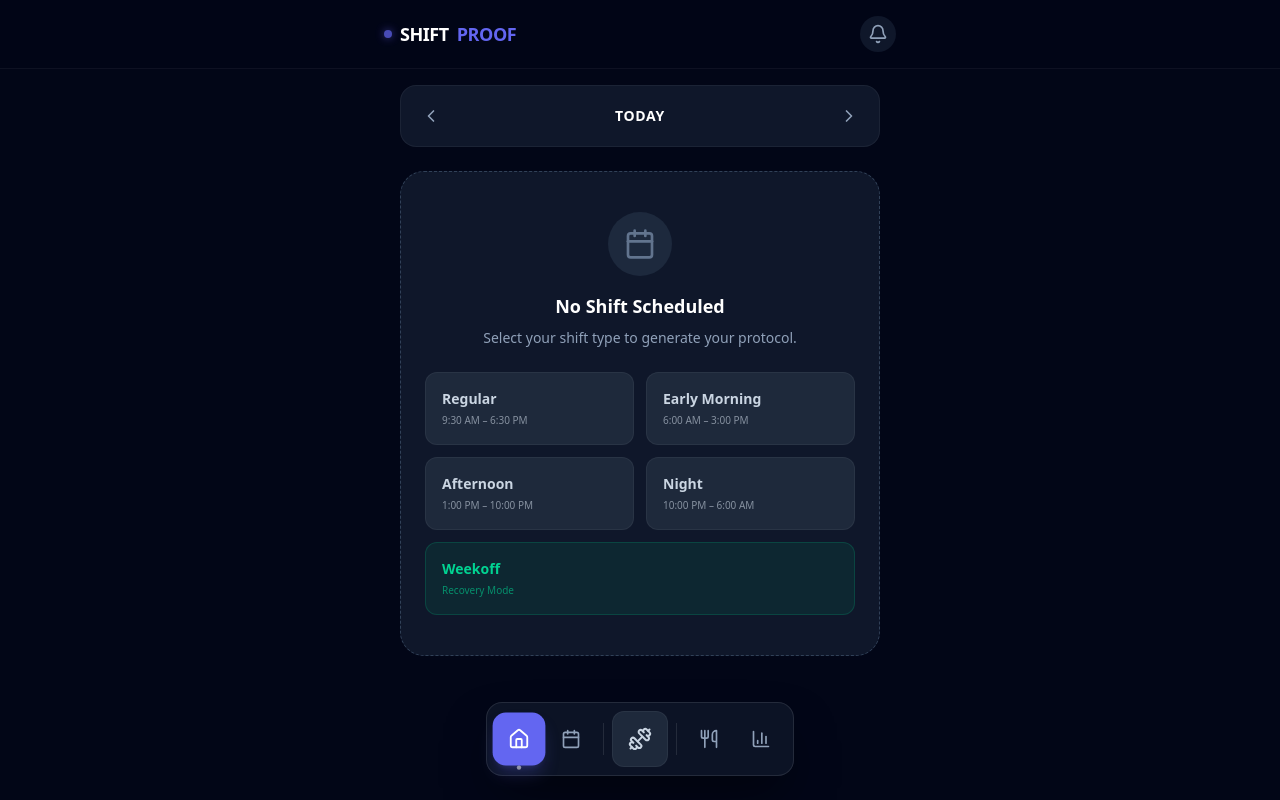
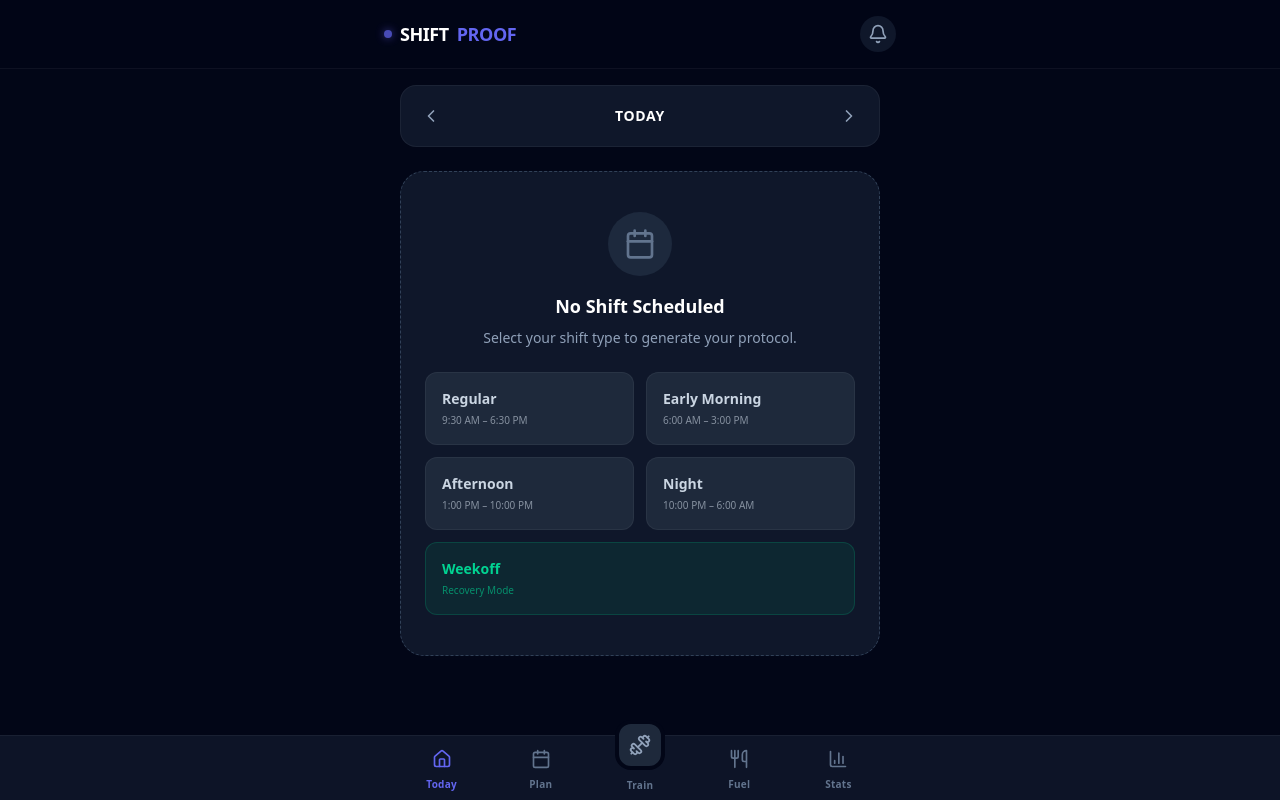
Before and after one commit to Toymakerftw/shift-proof, a React (Vite) app: page / in a window 1280 px wide. Built offline with nearby package versions, Linux system fonts and the light colour scheme.

Commit message:
fix: redesign navbar to fixed glass-morphism bar and update PWA theme color to dark

```diff
--- a/index.html
+++ b/index.html
@@ -6,7 +6,7 @@
     <meta name="viewport" content="width=device-width, initial-scale=1.0, maximum-scale=1.0, user-scalable=no, viewport-fit=cover" />
     <meta name="apple-mobile-web-app-capable" content="yes" />
     <meta name="apple-mobile-web-app-status-bar-style" content="black-translucent" />
-    <meta name="theme-color" content="#ffffff" />
+    <meta name="theme-color" content="#020617" />
     <title>Shift-Proof Scheduler</title>
   </head>
   <body>
--- a/src/App.tsx
+++ b/src/App.tsx
@@ -806,39 +806,42 @@ export default function App() {
         )}
       </main>
 
-      {/* Floating Dock Navigation */}
-      <nav className="fixed bottom-6 left-1/2 -translate-x-1/2 bg-surface/80 backdrop-blur-2xl border border-white/10 p-2 rounded-2xl shadow-2xl z-50 flex items-center gap-1 shadow-black/50">
-         <NavButton active={activeTab === 'today'} onClick={() => setActiveTab('today')} icon={<Home size={20} />} />
-         <NavButton active={activeTab === 'calendar'} onClick={() => setActiveTab('calendar')} icon={<CalendarIcon size={20} />} />
+      {/* Fixed Bottom Navigation */}
+      <nav className="fixed bottom-0 left-0 right-0 bg-surface/90 backdrop-blur-xl border-t border-white/5 pb-[env(safe-area-inset-bottom)] z-50">
+         <div className="flex justify-around items-center h-16 max-w-lg mx-auto px-2">
+            <NavButton active={activeTab === 'today'} onClick={() => setActiveTab('today')} icon={<Home size={20} />} label="Today" />
+            <NavButton active={activeTab === 'calendar'} onClick={() => setActiveTab('calendar')} icon={<CalendarIcon size={20} />} label="Plan" />
 
-         <div className="w-px h-8 bg-white/10 mx-1"></div>
+            <NavButton active={activeTab === 'workouts'} onClick={() => setActiveTab('workouts')} icon={<Dumbbell size={22} />} label="Train" isMain />
 
-         <NavButton active={activeTab === 'workouts'} onClick={() => setActiveTab('workouts')} icon={<Dumbbell size={24} />} isMain />
-
-         <div className="w-px h-8 bg-white/10 mx-1"></div>
-
-         <NavButton active={activeTab === 'nutrition'} onClick={() => setActiveTab('nutrition')} icon={<Utensils size={20} />} />
-         <NavButton active={activeTab === 'stats'} onClick={() => setActiveTab('stats')} icon={<BarChart3 size={20} />} />
+            <NavButton active={activeTab === 'nutrition'} onClick={() => setActiveTab('nutrition')} icon={<Utensils size={20} />} label="Fuel" />
+            <NavButton active={activeTab === 'stats'} onClick={() => setActiveTab('stats')} icon={<BarChart3 size={20} />} label="Stats" />
+         </div>
       </nav>
     </div>
   );
 }
 
-function NavButton({ active, onClick, icon, isMain }: { active: boolean; onClick: () => void; icon: React.ReactNode, isMain?: boolean }) {
+function NavButton({ active, onClick, icon, isMain, label }: { active: boolean; onClick: () => void; icon: React.ReactNode, isMain?: boolean, label: string }) {
   return (
     <button
       onClick={onClick}
       className={cn(
-        "relative flex items-center justify-center transition-all duration-300 rounded-xl",
-        isMain ? "w-14 h-14" : "w-12 h-12",
-        active
-          ? "bg-primary text-white shadow-lg shadow-primary/25 scale-110"
-          : "text-slate-400 hover:text-white hover:bg-white/5",
-        !active && isMain && "bg-surface-hover border border-white/5 text-slate-300"
+        "flex-1 flex flex-col items-center justify-center gap-1 h-full w-full transition-all active:scale-95",
+        active ? "text-primary" : "text-slate-500 hover:text-slate-300"
       )}
     >
-      {icon}
-      {active && <span className="absolute -bottom-1 left-1/2 -translate-x-1/2 w-1 h-1 bg-white rounded-full opacity-50"></span>}
+      <div className={cn(
+         "relative flex items-center justify-center rounded-2xl transition-all",
+         isMain && active && "bg-primary text-white shadow-lg shadow-primary/20 p-2.5 -mt-6 mb-1 border-4 border-background",
+         isMain && !active && "bg-surface-hover text-slate-400 p-2.5 -mt-6 mb-1 border-4 border-background",
+         !isMain && "p-1"
+      )}>
+         {icon}
+      </div>
+      <span className={cn("text-[10px] font-bold tracking-wide transition-opacity", isMain && "mt-0")}>
+         {label}
+      </span>
     </button>
   );
 }
--- a/vite.config.ts
+++ b/vite.config.ts
@@ -15,7 +15,7 @@ export default defineConfig({
         name: 'Shift-Proof Scheduler',
         short_name: 'ShiftProof',
         description: 'Track and recommend sleep, workout, and meal times based on shifts.',
-        theme_color: '#ffffff',
+        theme_color: '#020617',
         icons: [
           {
             src: 'pwa-192x192.png',
```
